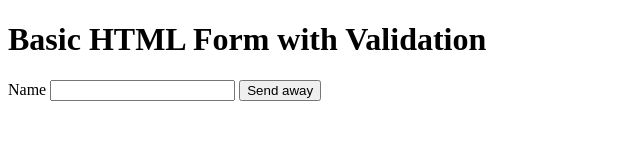
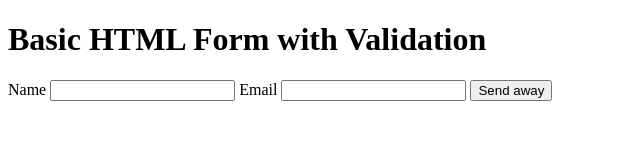
Before and after one commit to lyntco/basic-form, a plain HTML site: page index.html in a window 1280 px wide. Shown: the whole page, without its empty margins (0-640 px from the left). Drawn offline with Linux system fonts and the light colour scheme.

Commit message:
Add email input

```diff
--- a/index.html
+++ b/index.html
@@ -12,6 +12,8 @@
     <form>
       <label for="name">Name</label>
       <input id="name" type="text" required />
+      <label for="email">Email</label>
+      <input id="email" type="email" required/>
       <button type="submit">Send away</button>
     </form>
   </div>
```
